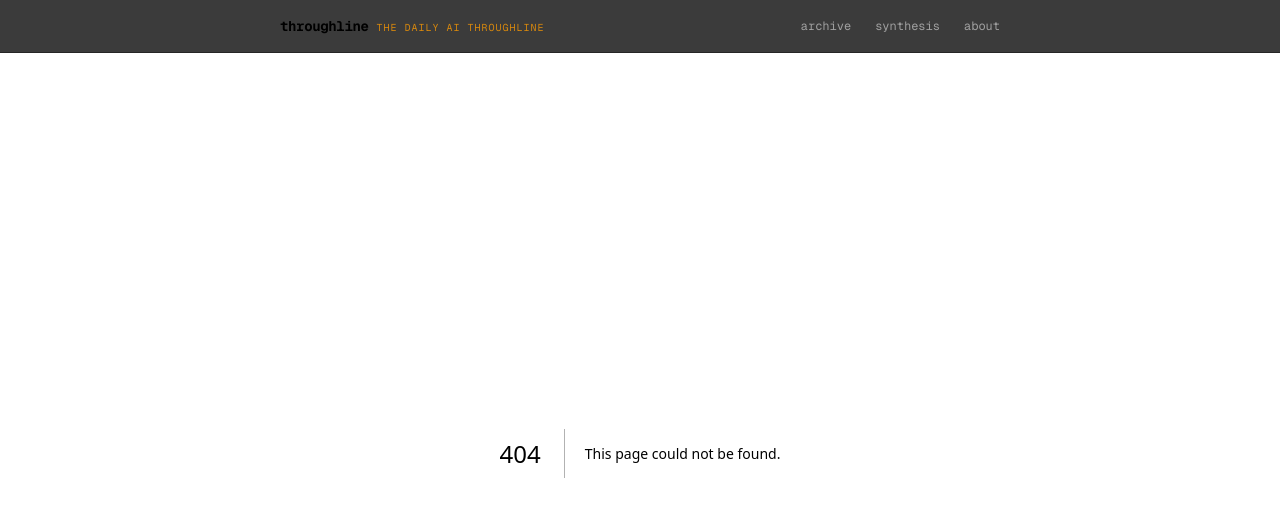
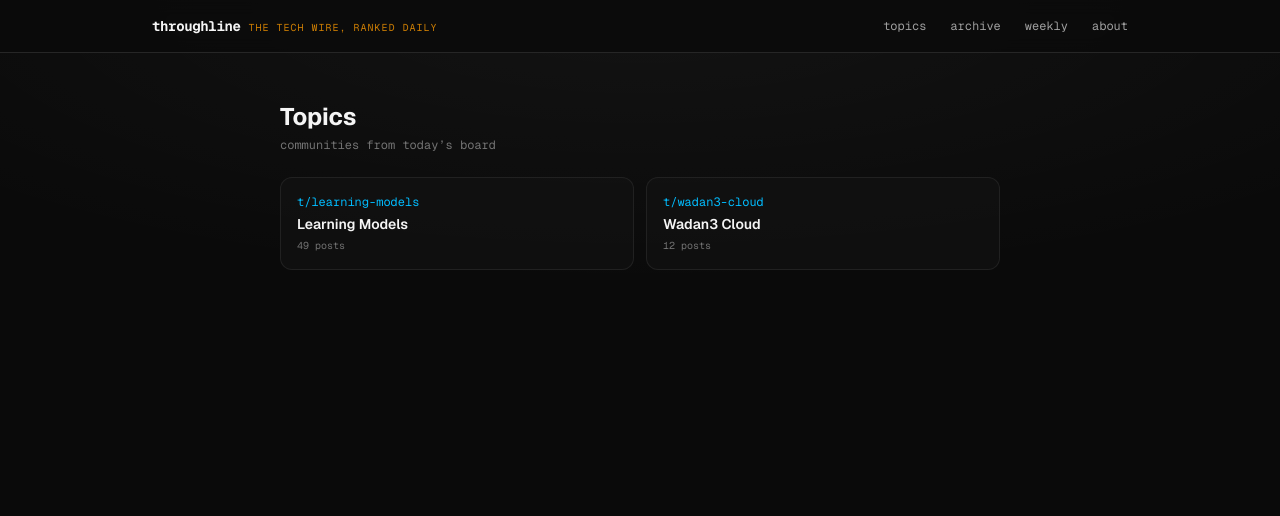
Before and after one commit to giuliobarde/throughline, a Next.js app: page /topics in a window 1280 px wide. Before the commit this address had no page. Shown: the top 516 px of the page. Built offline with nearby package versions, Linux system fonts and the light colour scheme.

Commit message:
feat(web): replace digest home with social board and topics index

```diff
--- a/src/app/layout.tsx
+++ b/src/app/layout.tsx
@@ -14,7 +14,7 @@ const geistMono = Geist_Mono({
 
 export const metadata: Metadata = {
   title: "Throughline",
-  description: "Self-updating AI research & engineering intelligence hub.",
+  description: "The tech wire, ranked daily — AI research & engineering, voted and ranked.",
 };
 
 export default function RootLayout({
@@ -27,7 +27,7 @@ export default function RootLayout({
     >
       <body className="min-h-screen bg-neutral-950 text-neutral-100 antialiased">
         <nav className="sticky top-0 z-10 border-b border-neutral-800 bg-neutral-950/80 backdrop-blur">
-          <div className="mx-auto flex max-w-3xl items-center justify-between px-6 py-4">
+          <div className="mx-auto flex max-w-5xl items-center justify-between px-6 py-4">
             <a
               href="/"
               className="group inline-flex items-baseline gap-2 transition-colors"
@@ -36,18 +36,18 @@ export default function RootLayout({
                 throughline
               </span>
               <span className="hidden font-mono text-[10px] uppercase tracking-widest text-amber-500/80 sm:inline">
-                the daily AI throughline
+                the tech wire, ranked daily
               </span>
             </a>
             <div className="flex gap-6 font-mono text-xs text-neutral-400">
+              <a href="/topics" className="transition-colors hover:text-neutral-100">
+                topics
+              </a>
               <a href="/archive" className="transition-colors hover:text-neutral-100">
                 archive
               </a>
-              <a
-                href="/synthesis"
-                className="transition-colors hover:text-neutral-100"
-              >
-                synthesis
+              <a href="/synthesis" className="transition-colors hover:text-neutral-100">
+                weekly
               </a>
               <a href="/about" className="transition-colors hover:text-neutral-100">
                 about
--- a/src/app/page.tsx
+++ b/src/app/page.tsx
@@ -1,94 +1,41 @@
-import { ItemCard } from "@/components/ItemCard";
-import { getLatestDigest } from "@/lib/content";
-import { getReadStates } from "@/lib/feedback";
-import type { Item } from "@/lib/types";
+import { Feed } from "@/components/Feed";
+import { Sidebar } from "@/components/Sidebar";
+import { getIndex, getRecentDigests } from "@/lib/content";
+import { mergeDigests, sortFeed } from "@/lib/feed";
+import { getVoteCounts } from "@/lib/votes";
 
 export const revalidate = 3600; // ISR: rebuild hourly
 
+const POOL_DIGESTS = 7;
+
 export default async function HomePage() {
-  const digest = await getLatestDigest();
-  const readSet = await getReadStates();
-  const itemKey = (i: Item) => `${i.source}:${i.id}`;
-  const byScore = (a: Item, b: Item) =>
-    (b.for_you_score ?? 0) - (a.for_you_score ?? 0);
-  const hasScores =
-    !!digest && digest.items.some((i) => typeof i.for_you_score === "number");
-  const forYou =
-    digest && hasScores ? [...digest.items].sort(byScore).slice(0, 5) : [];
+  const [index, digests, votes] = await Promise.all([
+    getIndex(),
+    getRecentDigests(POOL_DIGESTS),
+    getVoteCounts(),
+  ]);
+  const nowMs = Date.now();
+  const pool = mergeDigests(digests);
+  const initialItems = sortFeed(pool, "hot", votes, new Date(nowMs));
+  const initialBefore =
+    index.length > POOL_DIGESTS && digests.length > 0
+      ? digests[digests.length - 1].date
+      : null;
 
   return (
-    <main className="mx-auto max-w-3xl px-6 py-12">
-      <header className="mb-8">
-        <h1 className="text-2xl font-bold">Today&rsquo;s digest</h1>
-        {digest && (
-          <p className="mt-1 font-mono text-xs text-neutral-500">
-            {digest.date} · {digest.items.length} items
-          </p>
-        )}
-      </header>
-
-      {!digest || digest.items.length === 0 ? (
-        <p className="text-neutral-500">
-          No digest yet. The pipeline runs daily.
-        </p>
+    <main className="mx-auto max-w-5xl px-6 py-10">
+      {initialItems.length === 0 ? (
+        <p className="text-neutral-500">No posts yet. The pipeline runs daily.</p>
       ) : (
-        <>
-          {forYou.length > 0 && (
-            <section className="mb-12">
-              <h2 className="mb-2 font-mono text-xs uppercase tracking-wider text-amber-500">
-                For You
-              </h2>
-              <div>
-                {forYou.map((item) => (
-                  <ItemCard
-                    key={`fy-${itemKey(item)}`}
-                    item={item}
-                    initialRead={readSet.has(itemKey(item))}
-                  />
-                ))}
-              </div>
-            </section>
-          )}
-
-          {digest.topics.length > 0 ? (
-            <div className="space-y-12">
-              {digest.topics.map((topic) => {
-                const byKey = new Map(digest.items.map((i) => [itemKey(i), i]));
-                const topicItems = topic.item_ids
-                  .map((id) => byKey.get(id))
-                  .filter((i): i is Item => Boolean(i))
-                  .sort(byScore);
-                if (topicItems.length === 0) return null;
-                return (
-                  <section key={topic.tag}>
-                    <h2 className="mb-2 font-mono text-xs uppercase tracking-wider text-neutral-500">
-                      {topic.label}
-                    </h2>
-                    <div>
-                      {topicItems.map((item) => (
-                        <ItemCard
-                          key={itemKey(item)}
-                          item={item}
-                          initialRead={readSet.has(itemKey(item))}
-                        />
-                      ))}
-                    </div>
-                  </section>
-                );
-              })}
-            </div>
-          ) : (
-            <div>
-              {[...digest.items].sort(byScore).map((item) => (
-                <ItemCard
-                  key={itemKey(item)}
-                  item={item}
-                  initialRead={readSet.has(itemKey(item))}
-                />
-              ))}
-            </div>
-          )}
-        </>
+        <div className="grid gap-8 lg:grid-cols-[minmax(0,1fr)_240px]">
+          <Feed
+            initialItems={initialItems}
+            votes={votes}
+            initialBefore={initialBefore}
+            nowMs={nowMs}
+          />
+          <Sidebar latest={digests[0] ?? null} previous={digests[1] ?? null} />
+        </div>
       )}
     </main>
   );
--- /dev/null
+++ b/src/app/topics/page.tsx
@@ -0,0 +1,31 @@
+import { getLatestTopics } from "@/lib/content";
+
+export const revalidate = 3600;
+
+export default async function TopicsPage() {
+  const topics = await getLatestTopics();
+
+  return (
+    <main className="mx-auto max-w-3xl px-6 py-12">
+      <h1 className="text-2xl font-bold">Topics</h1>
+      <p className="mt-1 font-mono text-xs text-neutral-500">communities from today&rsquo;s board</p>
+      {topics.length === 0 ? (
+        <p className="mt-6 text-neutral-500">No topics yet.</p>
+      ) : (
+        <div className="mt-6 grid gap-3 sm:grid-cols-2">
+          {topics.map((t) => (
+            <a
+              key={t.tag}
+              href={`/topics/${t.tag}`}
+              className="rounded-xl border border-neutral-800/80 bg-neutral-900/40 p-4 transition-colors hover:border-neutral-700"
+            >
+              <p className="font-mono text-xs text-sky-400">t/{t.tag}</p>
+              <p className="mt-1 text-sm font-semibold">{t.label}</p>
+              <p className="mt-1 font-mono text-[10px] text-neutral-500">{t.item_ids.length} posts</p>
+            </a>
+          ))}
+        </div>
+      )}
+    </main>
+  );
+}
```
